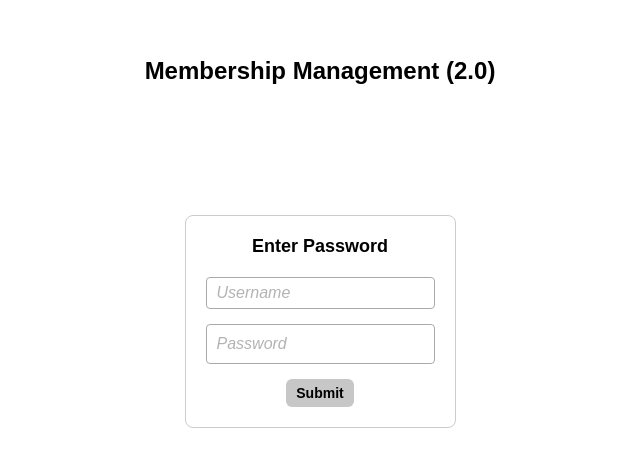
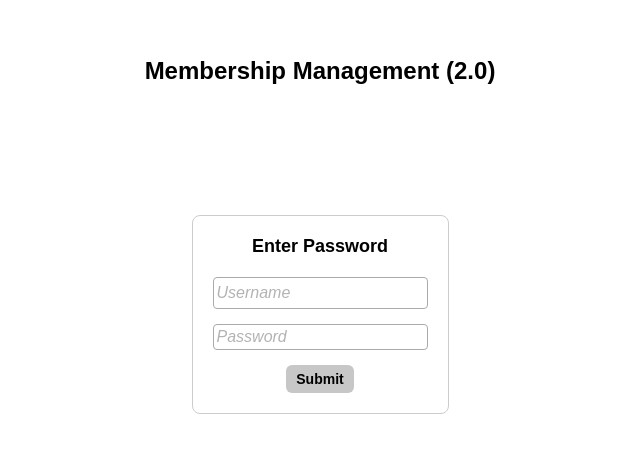
Before and after one commit to Toberto1/Toberto1.github.io, a plain HTML site: page auth.html in a window 1280 px wide. Shown: the whole page, without its empty margins (320-960 px from the left). Drawn offline with Linux system fonts and the light colour scheme.

Commit message:
ui update

```diff
--- a/auth.html
+++ b/auth.html
@@ -22,9 +22,9 @@
         style="max-width: 400px; margin: 100px auto; padding: 20px; border: 1px solid #ccc; border-radius: 8px; display: flex; flex-direction: column; align-items: center;">
         <h2 style="text-align: center; margin-bottom: 20px;">Enter Password</h2>
         <input id="username" type="text" placeholder="Username"
-            style="width: 100%; padding: 10px; margin-bottom: 15px; font-size: 16px; border-radius: 4px; border: 1px solid #aaa;" />
+            style="width: 100%; padding: 3px; margin-bottom: 15px; font-size: 16px; border-radius: 4px; border: 1px solid #aaa;" />
         <input id="password" type="password" placeholder="Password"
-            style="width: 100%; padding: 10px; margin-bottom: 15px; font-size: 16px; border-radius: 4px; border: 1px solid #aaa;" />
+            style="width: 100%; padding: 3px; margin-bottom: 15px; font-size: 16px; border-radius: 4px; border: 1px solid #aaa;" />
         <input type = "button" id="submitBtn"
             class = "action-btn"
             onclick="submitPassword()"
```
